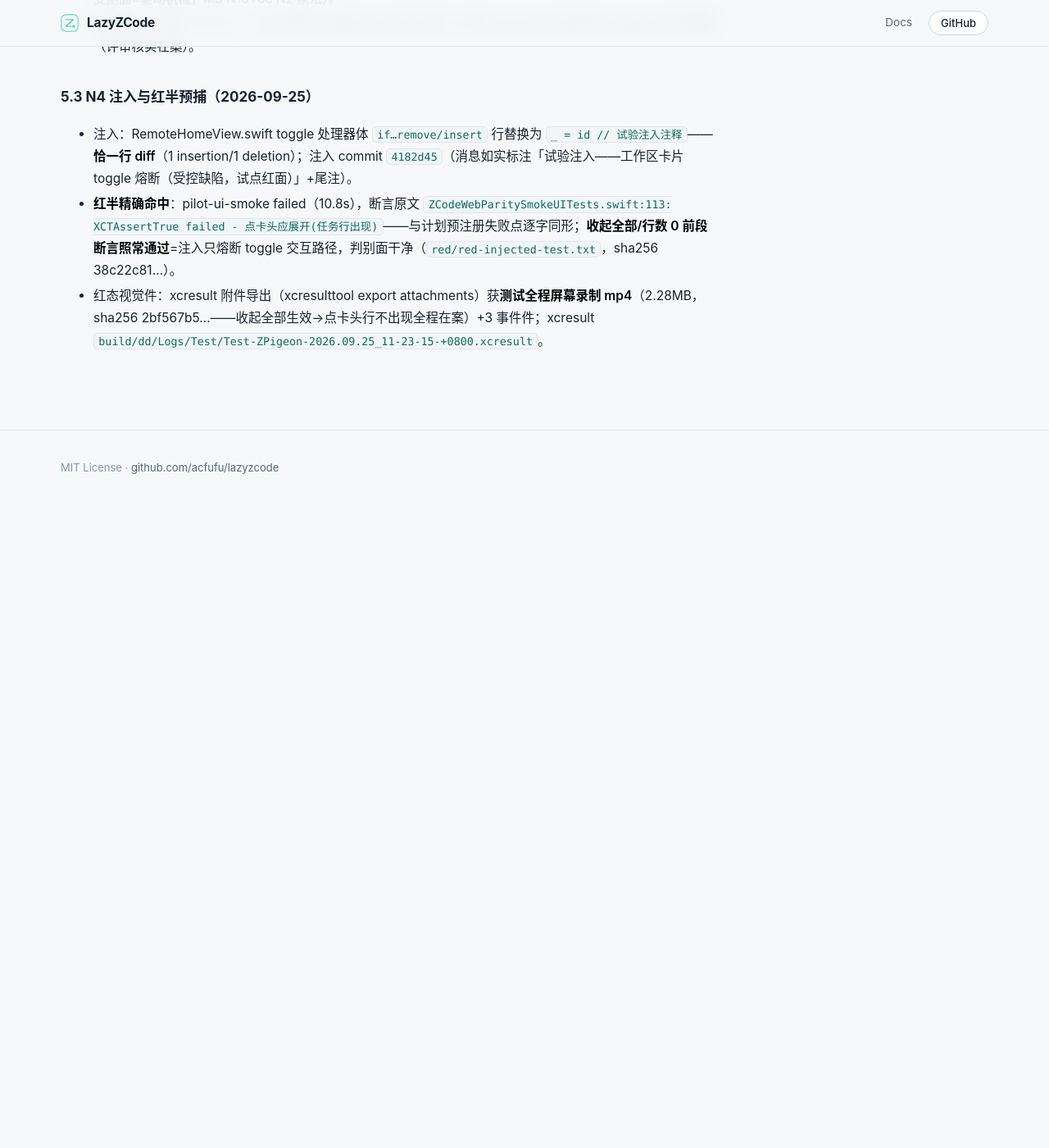
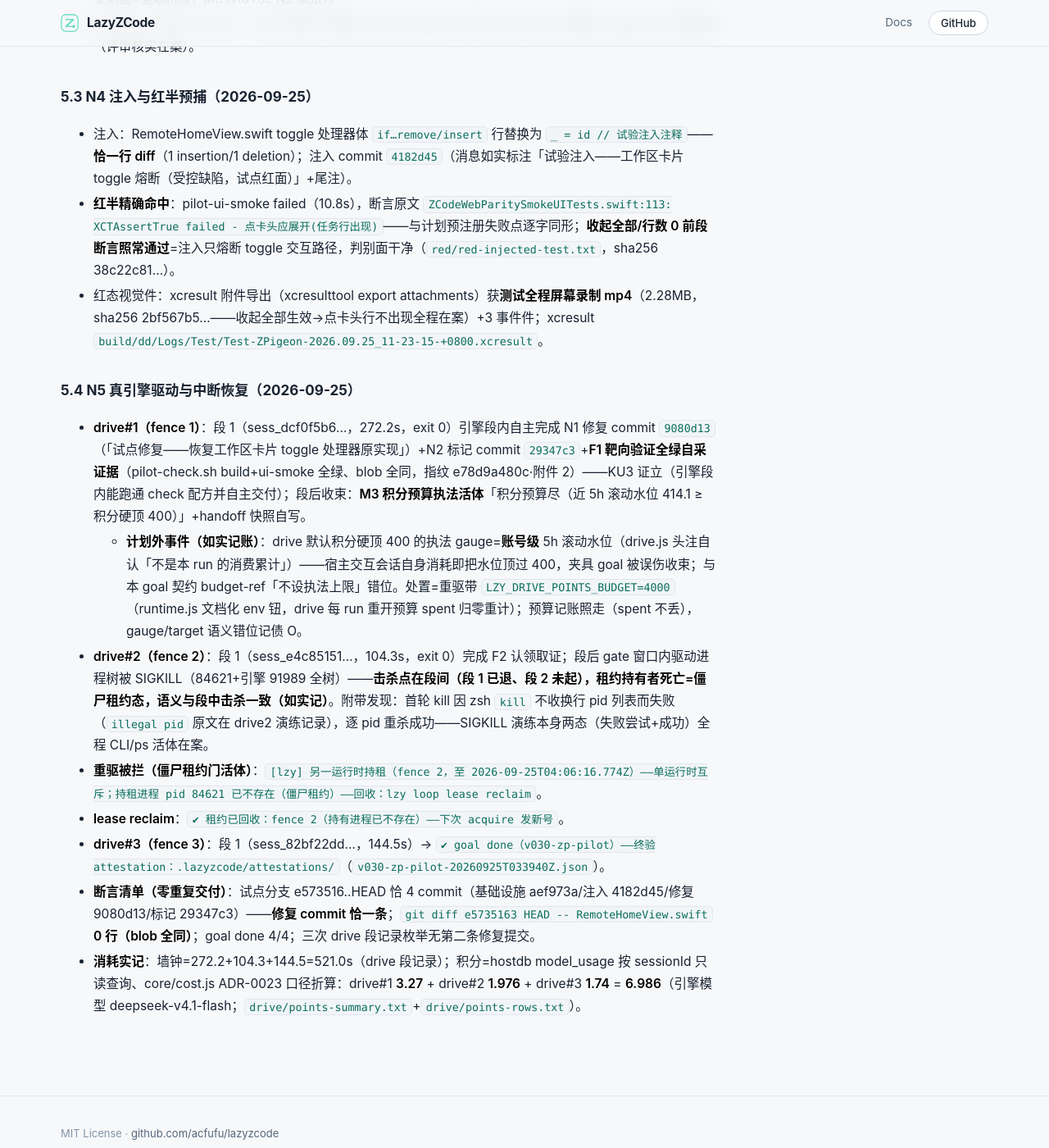
Before and after one commit to Acfufu/lazyzcode, a Jekyll site: the page built from docs/spikes/v030-zpigeon-ios-pilot-report.md, in a window 1280 px wide and 1400 px high, scrolled down 5003 px. Shown: the whole window at 82% size. Built offline with Jekyll 4.4.1, drawn with Linux system fonts in a browser that asks for light colours; our own code applies the rules of GitHub Pages for plain Markdown files; before the commit the page ends 5633 px from its top, so only the background shows below that.

Commit message:
docs(v030-zp): N5 真引擎驱动与中断恢复——预算执法活体+SIGKILL 僵尸租约链+fence3 收尾 done+消耗 6.986pt
Goal: v030-zpigeon-ios-pilot#N5

```diff
--- a/docs/spikes/v030-zpigeon-ios-pilot-report.md
+++ b/docs/spikes/v030-zpigeon-ios-pilot-report.md
@@ -78,3 +78,14 @@ goal `v030-zpigeon-ios-pilot`（HEAVY/risk med，契约 `.lazyzcode/contracts/v0
 - 注入：RemoteHomeView.swift toggle 处理器体 `if…remove/insert` 行替换为 `_ = id // 试验注入注释`——**恰一行 diff**（1 insertion/1 deletion）；注入 commit `4182d45`（消息如实标注「试验注入——工作区卡片 toggle 熔断（受控缺陷，试点红面）」+尾注）。
 - **红半精确命中**：pilot-ui-smoke failed（10.8s），断言原文 `ZCodeWebParitySmokeUITests.swift:113: XCTAssertTrue failed - 点卡头应展开(任务行出现)`——与计划预注册失败点逐字同形；**收起全部/行数 0 前段断言照常通过**=注入只熔断 toggle 交互路径，判别面干净（`red/red-injected-test.txt`，sha256 38c22c81…）。
 - 红态视觉件：xcresult 附件导出（xcresulttool export attachments）获**测试全程屏幕录制 mp4**（2.28MB，sha256 2bf567b5…——收起全部生效→点卡头行不出现全程在案）+3 事件件；xcresult `build/dd/Logs/Test/Test-ZPigeon-2026.09.25_11-23-15-+0800.xcresult`。
+
+### 5.4 N5 真引擎驱动与中断恢复（2026-09-25）
+
+- **drive#1（fence 1）**：段 1（sess_dcf0f5b6…，272.2s，exit 0）引擎段内自主完成 N1 修复 commit `9080d13`（「试点修复——恢复工作区卡片 toggle 处理器原实现」）+N2 标记 commit `29347c3`+**F1 靶向验证全绿自采证据**（pilot-check.sh build+ui-smoke 全绿、blob 全同，指纹 e78d9a480c·附件 2）——KU3 证立（引擎段内能跑通 check 配方并自主交付）；段后收束：**M3 积分预算执法活体**「积分预算尽（近 5h 滚动水位 414.1 ≥ 积分硬顶 400）」+handoff 快照自写。
+  - **计划外事件（如实记账）**：drive 默认积分硬顶 400 的执法 gauge=**账号级** 5h 滚动水位（drive.js 头注自认「不是本 run 的消费累计」）——宿主交互会话自身消耗即把水位顶过 400，夹具 goal 被误伤收束；与本 goal 契约 budget-ref「不设执法上限」错位。处置=重驱带 `LZY_DRIVE_POINTS_BUDGET=4000`（runtime.js 文档化 env 钮，drive 每 run 重开预算 spent 归零重计）；预算记账照走（spent 不丢），gauge/target 语义错位记债 O。
+- **drive#2（fence 2）**：段 1（sess_e4c85151…，104.3s，exit 0）完成 F2 认领取证；段后 gate 窗口内驱动进程树被 SIGKILL（84621+引擎 91989 全树）——**击杀点在段间（段 1 已退、段 2 未起），租约持有者死亡=僵尸租约态，语义与段中击杀一致（如实记）**。附带发现：首轮 kill 因 zsh `kill` 不收换行 pid 列表而失败（`illegal pid` 原文在 drive2 演练记录），逐 pid 重杀成功——SIGKILL 演练本身两态（失败尝试+成功）全程 CLI/ps 活体在案。
+- **重驱被拦（僵尸租约门活体）**：`[lzy] 另一运行时持租（fence 2，至 2026-09-25T04:06:16.774Z）——单运行时互斥；持租进程 pid 84621 已不存在（僵尸租约）——回收：lzy loop lease reclaim`。
+- **lease reclaim**：`✔ 租约已回收：fence 2（持有进程已不存在）——下次 acquire 发新号`。
+- **drive#3（fence 3）**：段 1（sess_82bf22dd…，144.5s）→ `✔ goal done（v030-zp-pilot）——终验 attestation：.lazyzcode/attestations/`（`v030-zp-pilot-20260925T033940Z.json`）。
+- **断言清单（零重复交付）**：试点分支 e573516..HEAD 恰 4 commit（基础设施 aef973a/注入 4182d45/修复 9080d13/标记 29347c3）——**修复 commit 恰一条**；`git diff e5735163 HEAD -- RemoteHomeView.swift` **0 行（blob 全同）**；goal done 4/4；三次 drive 段记录枚举无第二条修复提交。
+- **消耗实记**：墙钟=272.2+104.3+144.5=521.0s（drive 段记录）；积分=hostdb model_usage 按 sessionId 只读查询、core/cost.js ADR-0023 口径折算：drive#1 **3.27** + drive#2 **1.976** + drive#3 **1.74** = **6.986**（引擎模型 deepseek-v4.1-flash；`drive/points-summary.txt`+`drive/points-rows.txt`）。
```
